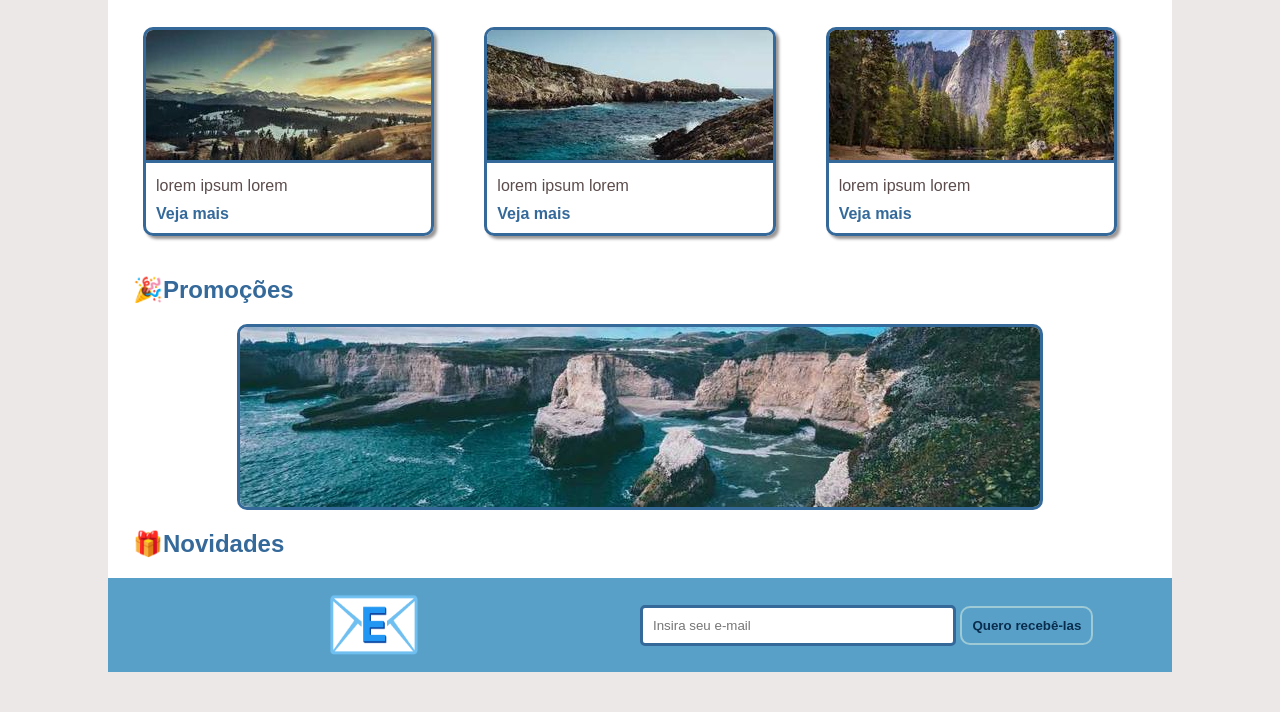
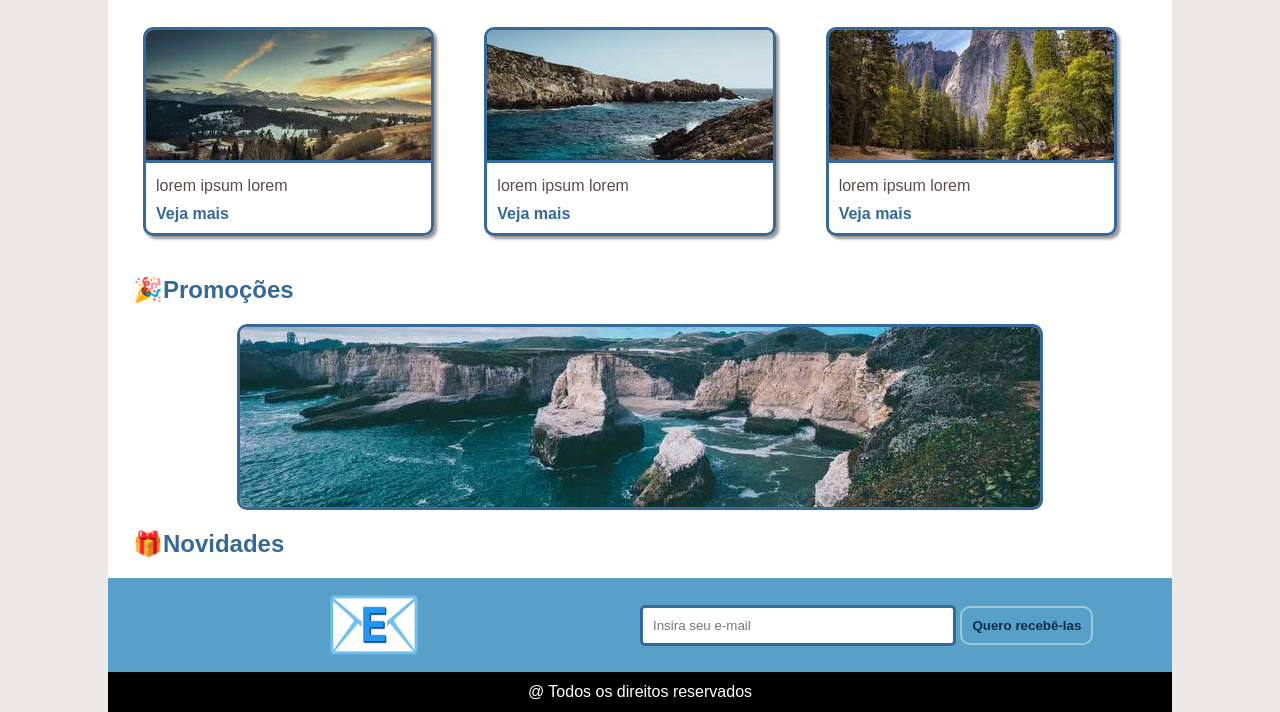
Before and after one commit to giovannacvitman/mobile-web, a plain HTML site: page site-front/index.html in a window 1280 px wide. Shown: the part 498-1210 px from the top of the page. Before the commit the page ends 1170 px from the top, so only its background shows below. Drawn offline with Linux system fonts and the light colour scheme.

Commit message:
Adicionando rodapé

```diff
--- a/site-front/css/general.css
+++ b/site-front/css/general.css
@@ -180,6 +180,17 @@ header h2 {
     padding: 10px;
     color: #0a2d4e;
     font-weight: bold;
+}
 
+footer {
+    background: #000;
+    height: 40px;
+    display: flex;
+    justify-content: center;
+    align-items: center;
+}
+
+footer p {
+    color: #fff;
 
 }
--- a/site-front/index.html
+++ b/site-front/index.html
@@ -82,6 +82,10 @@
             </article>
         </section>
 
+        <footer>
+            <p>@ Todos os direitos reservados</p>
+        </footer>
+
     </main>
 
 
```
